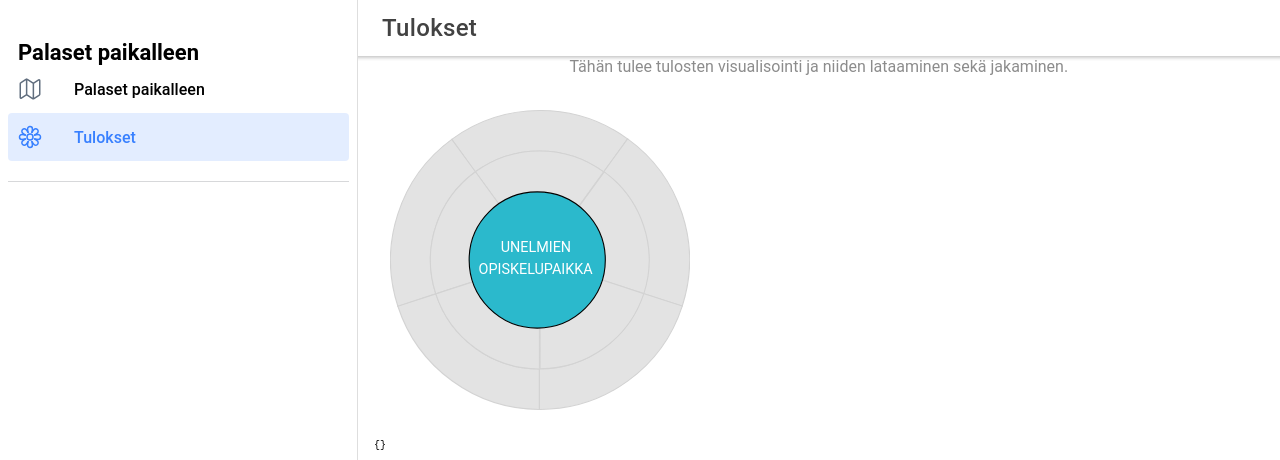
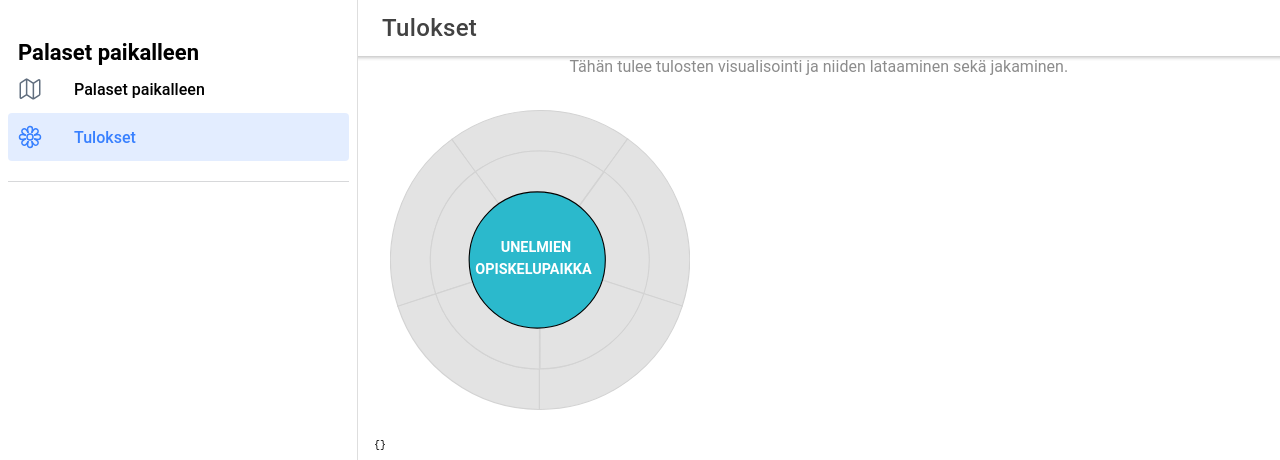
Before and after one commit to aleksi134/PalasetPaikalleen, a React (Create React App) app: page /page/Results in a window 1280 px wide. Shown: the top 460 px of the page. Built offline with nearby package versions, Linux system fonts and the light colour scheme.

Commit message:
Bold and align text inside progress meter

```diff
--- a/src/components/ProgressMeter.scss
+++ b/src/components/ProgressMeter.scss
@@ -7,6 +7,10 @@
     transition-delay: 0.5s;
   }
 
+  text {
+    font-weight: bold;
+  }
+
   position: relative;
   width: $size;
   height: $size;
--- a/src/components/ProgressMeter.tsx
+++ b/src/components/ProgressMeter.tsx
@@ -93,7 +93,7 @@ const ProgressMeter: React.FC<Props> = ({ history }) => {
             <circle className="cls-2" cx="133" cy="135.5" r="61.5" />
 
             <text x="100" y="128" fontSize="13" fill="white">UNELMIEN</text>
-            <text x="80" y="148" fontSize="13" fill="white">OPISKELUPAIKKA</text>
+            <text x="77" y="148" fontSize="13" fill="white">OPISKELUPAIKKA</text>
           </g>
         </g>
       </svg>
```
